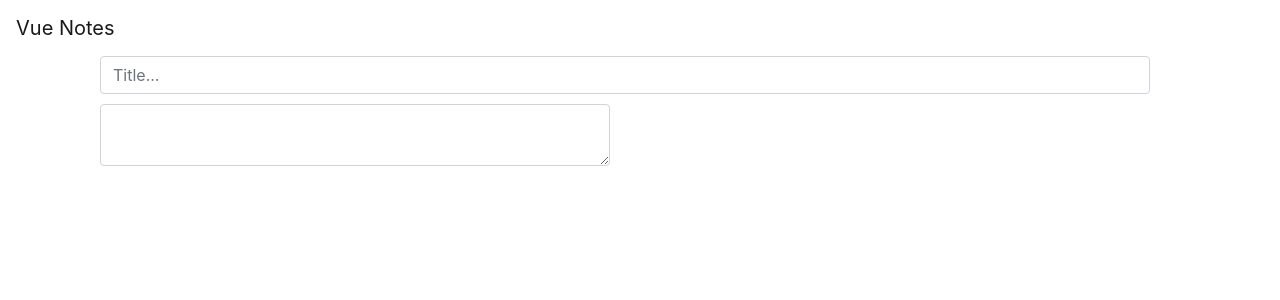
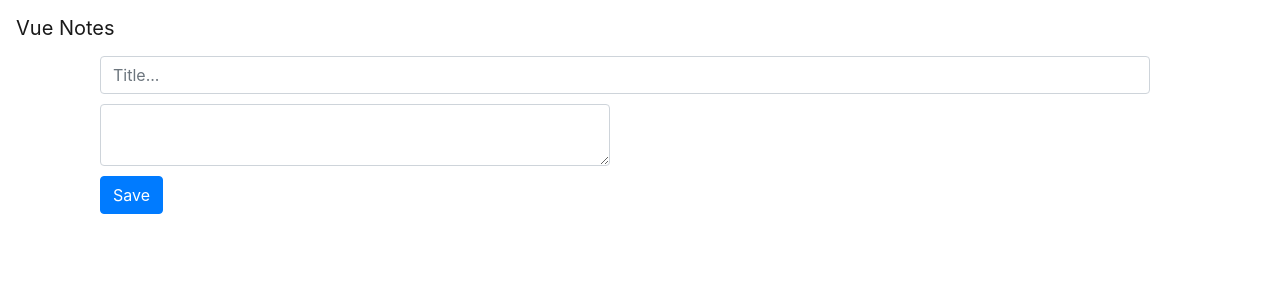
Before and after one commit to dukeofharen/vuenotes, a Vue app: page /addNote in a window 1280 px wide. Shown: the top 300 px of the page. Built offline with nearby package versions, Linux system fonts and the light colour scheme.

Commit message:
Added note editor and markdown preview

```diff
--- a/package.json
+++ b/package.json
@@ -16,6 +16,7 @@
     "@vue/cli-service": "^3.0.0-beta.6",
     "bootstrap": "^4.1.0",
     "jquery": "^3.3.1",
+    "markdown-it": "^8.4.1",
     "vue-router": "^3.0.1",
     "vue-template-compiler": "^2.5.13"
   },
--- a/src/components/NoteEditor.vue
+++ b/src/components/NoteEditor.vue
@@ -6,24 +6,29 @@
     <div class="col-md-6">
         <textarea v-model="content" class="form-control"></textarea>
     </div>
-    <div class="col-md-6">
-        {{content}}
+    <div class="col-md-6" v-html="renderedContent"></div>
+    <div class="col-md-12">
+        <button class="btn btn-primary">Save</button>
     </div>
   </div>
 </template>
 
 <script>
+const md = require('markdown-it')()
+
 export default {
   name: "NoteEditor",
   data() {
     return {
       title: '',
-      content: ''
+      content: '',
+      renderedContent: ''
     };
   },
   watch: {
-      content: (val) => {
-      }
+    content (val) {
+      this.renderedContent = md.render(val)
+    }
   }
 };
 </script>
@@ -33,4 +38,8 @@ export default {
   width: 100%;
   margin-bottom: 10px;
 }
+
+.btn {
+    margin-top: 10px;
+}
 </style>
```
Also changed, not shown: 1 other file (tests, documents, lock files or other folders).
